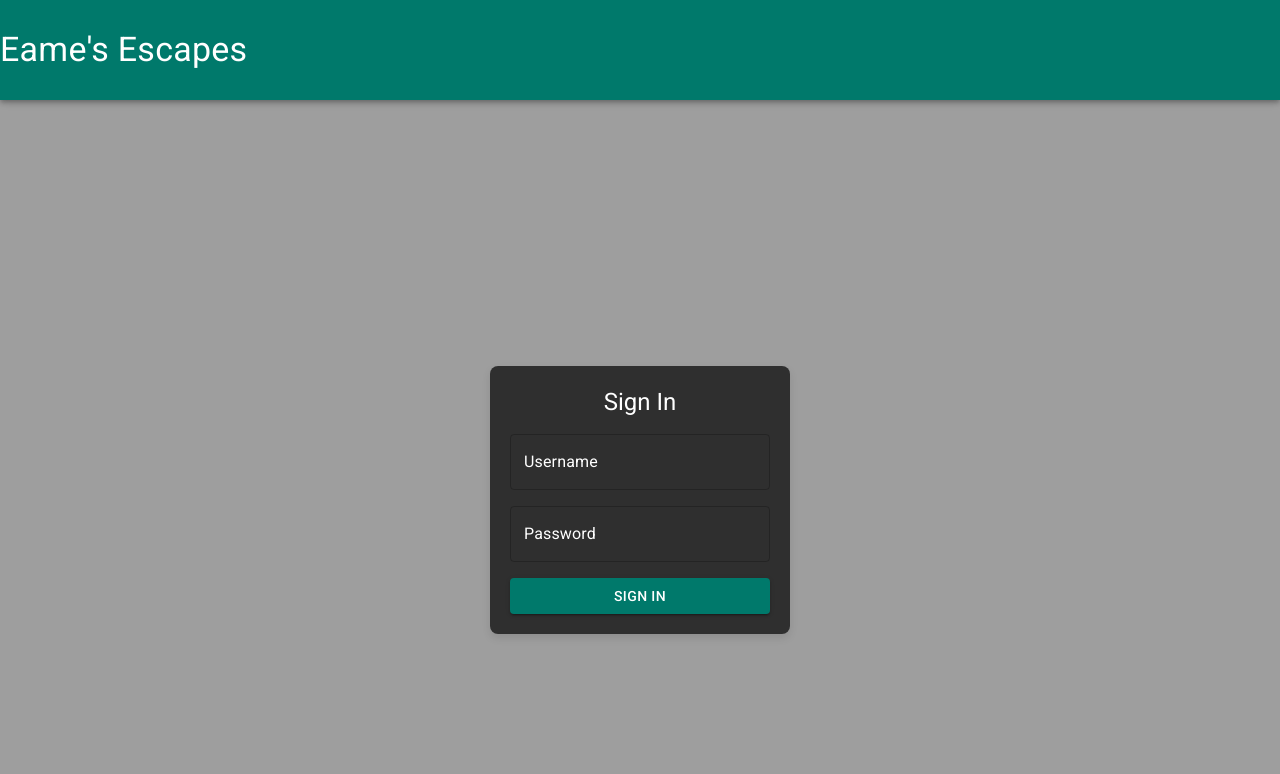
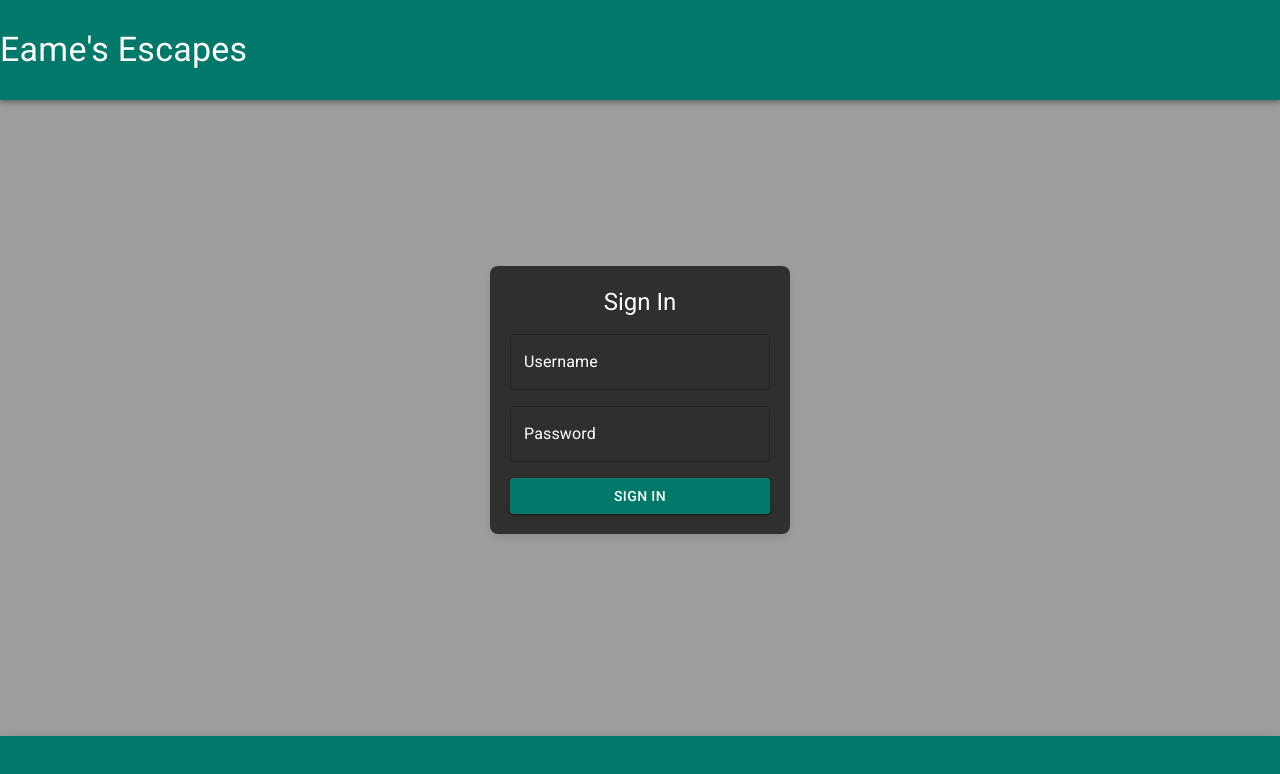
Before and after one commit to carsonruscin/Eames-Escapes-CLIENT, a React (Vite) app: page / in a window 1280 px wide. Shown: the top 774 px of the page. Built offline with nearby package versions, Linux system fonts and the light colour scheme.

Commit message:
added sticky footer, modified css to fix scroll issues

```diff
--- a/src/App.jsx
+++ b/src/App.jsx
@@ -1,38 +1,40 @@
 import { useState, useEffect } from 'react'
-import { Container, CssBaseline } from '@mui/material'
+import { Container, CssBaseline, Box } from '@mui/material'
 import { LandingPage } from './components/landingPage/landingPage.jsx'
 import { AppLayout } from './components/appLayout/appLayout.jsx'
-import { Route, Routes, Navigate } from 'react-router-dom'
+import { Route, Routes, Navigate, useLocation } from 'react-router-dom'
 import { AllProperties } from './components/allProperties/allProperties.jsx'
 
 
 export const App = () => {
-  // Initialize isLoggedIn state from localStorage
   const [isLoggedIn, setIsLoggedIn] = useState(() => {
     return localStorage.getItem('isLoggedIn') === 'true'
   })
 
-  // Update localStorage whenever isLoggedIn changes
   useEffect(() => {
     localStorage.setItem('isLoggedIn', isLoggedIn.toString())
   }, [isLoggedIn])
+
+  const location = useLocation();
+  const isLandingPage = location.pathname === '/' && !isLoggedIn;
 
   return (
     <>
       <CssBaseline />
       <AppLayout isLoggedIn={isLoggedIn} setIsLoggedIn={setIsLoggedIn}>
-        <Container maxWidth='100vw' sx={{padding: '0', overflow: 'hidden' }}>
+        {isLandingPage ? (
+          <Container maxWidth='100vw' sx={{padding: '0', overflow: 'hidden' }}>
+            <LandingPage setIsLoggedIn={setIsLoggedIn} />
+          </Container>
+        ) : (
           <Routes>
-            {/* Redirect to all-properties if logged in, otherwise show LandingPage */}
-            <Route path="/" element={
-              isLoggedIn ? <Navigate to="/all-properties" replace /> : <LandingPage setIsLoggedIn={setIsLoggedIn} />
-            } />
-            {/* Show AllProperties if logged in, otherwise redirect to landing page */}
+            <Route path="/" element={<Navigate to="/all-properties" replace />} />
+              <Route path="/" element={<Navigate to="/all-properties" replace />} />
             <Route path="/all-properties" element={
               isLoggedIn ? <AllProperties /> : <Navigate to="/" replace />
             } />
           </Routes>
-        </Container>
+        )}
       </AppLayout>
     </>
   )
--- a/src/components/allProperties/allProperties.jsx
+++ b/src/components/allProperties/allProperties.jsx
@@ -1,4 +1,4 @@
-import { useState, useEffect } from 'react';
+import React, { useState, useEffect } from 'react';
 import { Grid, Card, CardContent, Typography, Button, Box, CircularProgress } from '@mui/material';
 import { getAllProperties } from '../../services/allPropertiesService.jsx';
 import { useNavigate } from 'react-router-dom';
@@ -34,9 +34,10 @@ export const AllProperties = () => {
 
     fetchProperties();
   }, [navigate]);
+
   if (loading) {
     return (
-      <Box sx={{ display: "flex", justifyContent: "center", alignItems: "center", height: "calc(100vh - 150px)" }}>
+      <Box sx={{ display: "flex", justifyContent: "center", alignItems: "center", flexGrow: 1 }}>
         <CircularProgress />
       </Box>
     );
@@ -44,14 +45,22 @@ export const AllProperties = () => {
 
   if (error) {
     return (
-      <Box sx={{ display: "flex", justifyContent: "center", alignItems: "center", height: "calc(100vh - 150px)" }}>
+      <Box sx={{ display: "flex", justifyContent: "center", alignItems: "center", flexGrow: 1 }}>
         <Typography color="error">{error}</Typography>
       </Box>
     );
   }
 
   return (
-    <Box sx={{ flexGrow: 1, padding: 3, height: 'calc(100vh - 150px)', overflow: 'auto' }}>
+    <Box sx={{
+      position: 'absolute',
+      top: 0,
+      left: 0,
+      right: 0,
+      bottom: 0,
+      overflow: 'auto',
+      padding: 3,
+    }}>
       <Grid container spacing={3}>
         {properties.length > 0 ? (
           properties.map((property, index) => (
--- a/src/components/appLayout/appLayout.jsx
+++ b/src/components/appLayout/appLayout.jsx
@@ -1,27 +1,37 @@
+import React from 'react';
 import { StickyHeader } from '../stickyHeader/stickyHeader.jsx';
 import { NavBar } from '../navBar/navBar.jsx';
 import { Box } from '@mui/material'
 import { useLocation } from 'react-router-dom';
+import { StickyFooter } from '../stickyFooter/stickyFooter.jsx';
 
 export const AppLayout = ({ children, isLoggedIn, setIsLoggedIn }) => {
   const location = useLocation();
-  // Only show NavBar if user is logged in and not on the landing page
   const showNavBar = isLoggedIn && location.pathname !== '/';
+  const isLandingPage = location.pathname === '/' && !isLoggedIn;
 
   return (
-    <Box sx={{ display: 'flex', flexDirection: 'column', minHeight: '100vh' }}>
+    <Box sx={{
+      display: 'flex',
+      flexDirection: 'column',
+      height: '100vh',
+      overflow: 'hidden',
+    }}>
       <StickyHeader isLoggedIn={isLoggedIn} setIsLoggedIn={setIsLoggedIn} />
       {showNavBar && <NavBar />}
       <Box
         component="main"
         sx={{
           flexGrow: 1,
-          mt: showNavBar ? '150px' : '100px', // Adjust top margin based on NavBar visibility
-          overflow: 'hidden',
+          display: 'flex',
+          flexDirection: 'column',
+      overflow: 'hidden',
+          position: 'relative',
         }}
       >
         {children}
       </Box>
+      <StickyFooter />
     </Box>
   );
 };
--- a/src/components/landingPage/landingPage.jsx
+++ b/src/components/landingPage/landingPage.jsx
@@ -5,7 +5,7 @@ import { useNavigate, useLocation } from 'react-router-dom';
 import { login } from '../../services/auth.jsx';
 
 export const LandingPage = ({ setIsLoggedIn }) => {
-    const imageUrl = `${API_BASE_URL}/media/landing_page/test-landing-page-image.jpg`;
+    const imageUrl = `${API_BASE_URL}/media/landing_page/test-landing-page-image-wide.jpg`;
     const [username, setUsername] = useState('')
     const [password, setPassword] = useState('')
     const navigate = useNavigate()
--- /dev/null
+++ b/src/components/stickyFooter/stickyFooter.jsx
@@ -0,0 +1,24 @@
+import { AppBar, Toolbar } from '@mui/material';
+import { styled } from '@mui/material/styles';
+
+const StyledAppBar = styled(AppBar)(({ theme }) => ({
+  top: 'auto',
+  bottom: 0,
+  height: '64px',
+  minWidth: '100vw',
+  margin: '0',
+  padding: '0',
+  position: 'fixed',
+  zIndex: theme.zIndex.drawer + 1,
+  backgroundColor: theme.palette.primary.main,
+}));
+
+export const StickyFooter = () => {
+  return (
+    <StyledAppBar>
+      <Toolbar sx={{ height: '100%' }}>
+        {/* Footer content can be added here */}
+      </Toolbar>
+    </StyledAppBar>
+  );
+};
--- a/theme.js
+++ b/theme.js
@@ -1,4 +1,5 @@
 import { createTheme } from '@mui/material/styles'
+import { height } from '@mui/system';
 
 export const theme = createTheme({
     palette: {
@@ -37,5 +38,13 @@ export const theme = createTheme({
                 disableGutters: true,
             },
         },
+        MuiCssBaseline: {
+          styleOverrides: {
+            'html, body': {
+              height: '100%',
+              overflow: 'hidden',
+            }
+          }
+        }
     },
   });
```
